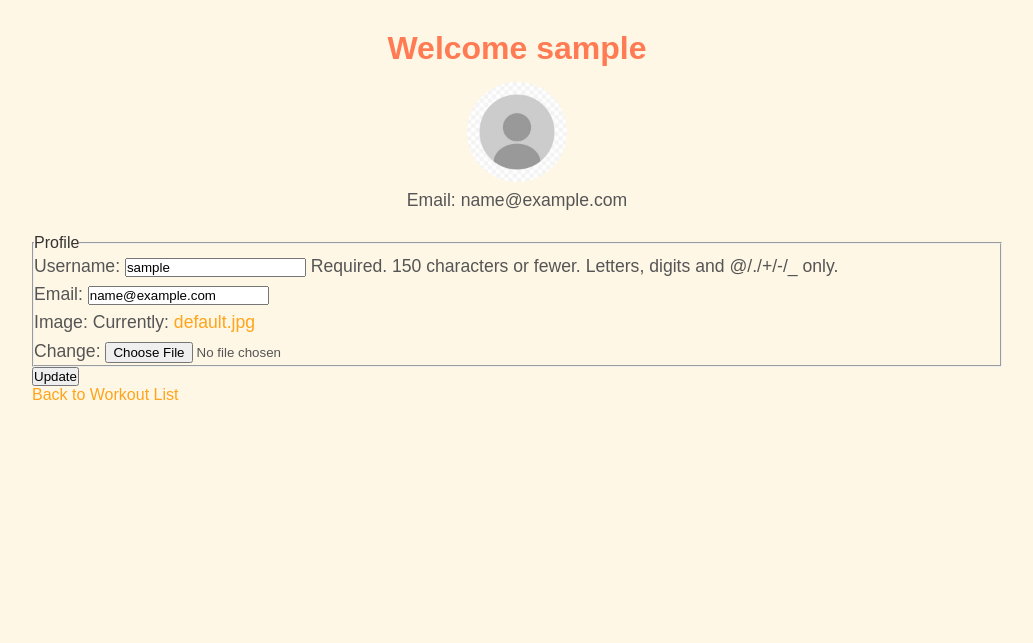
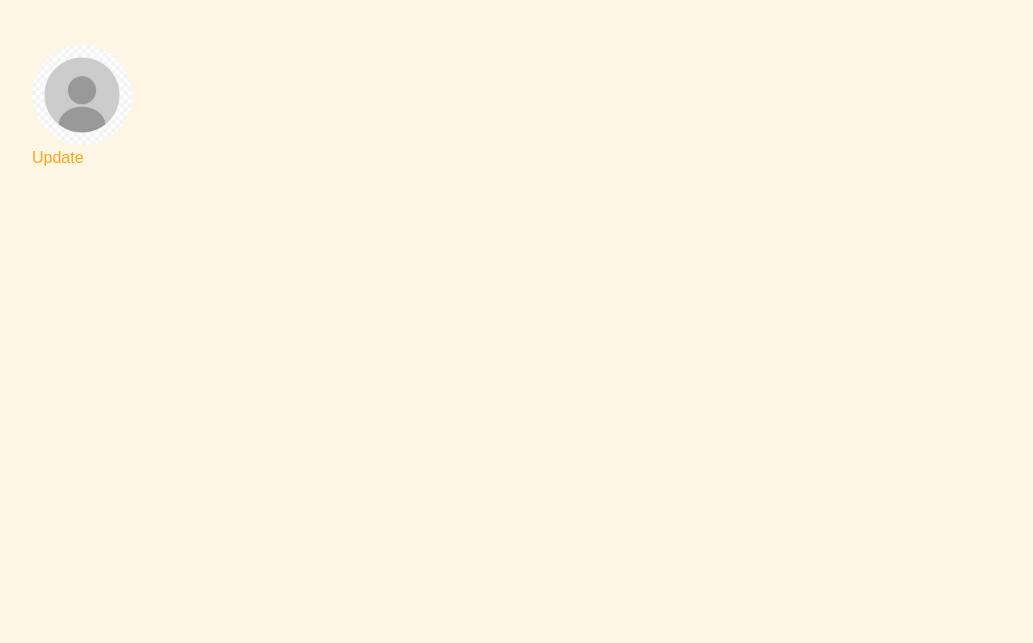
Before and after one commit to juancmorenoh/django_triathlon_tracker, a Django app: page /profile/ in a window 1280 px wide. Shown: the part 60-703 px from the top of the page, without its empty margins (123-1156 px from the left). Run offline with Django 5.2, Linux system fonts and the light colour scheme; the visitor is signed in with stand-in values (Sample User, id 1).

Commit message:
Separate profile and profile update

```diff
--- a/apps/users/templates/users/profile.html
+++ b/apps/users/templates/users/profile.html
@@ -3,25 +3,11 @@
 {% block title %} Profile {% endblock %}
 
 {% block content %}
-    <div class="profile-container">
-        <h1>Welcome <span>{{ user.username }}</span></h1>
-        <div class="profile-img-container">
-            <img src="{{ user.profile.image.url }}" alt="Mypic">
-        </div>
-        <p>Email: {{ user.email }}</p>
+    <div class="profile-img-container">
+        <img src="{{ user.profile.image.url }}" alt="Mypic">
     </div>
 
-    <!--Forms-->
-    <form method="POST" enctype="multipart/form-data">
-        {% csrf_token %}
-        <fieldset>
-            <legend>Profile</legend>
-            {{ user_form.as_p }}
-            {{ profile_form.as_p }}
-        </fieldset>
-        <button type="submit">Update</button>
-    </form>
 
-    <a href="{% url 'workout_list' %}">Back to Workout List</a>
 
+    <a href="{% url 'profile_update' %}">Update</a>
 {% endblock %}
--- a/apps/users/views.py
+++ b/apps/users/views.py
@@ -22,7 +22,7 @@ def register(request):
 
 
 @login_required
-def profile(request):
+def update_profile(request):
     if request.method == 'POST':
         user_form =  UserUpdateForm(request.POST, instance=request.user)
         profile_form = ProfileUpdateForm(request.POST,
@@ -40,4 +40,9 @@ def profile(request):
         'user_form': user_form,
         'profile_form': profile_form
     }
+    return render(request, 'users/update_profile.html', context)
+
+
+def profile(request):
+    context = {}
     return render(request, 'users/profile.html', context)
--- a/apps/workout_logs/views.py
+++ b/apps/workout_logs/views.py
@@ -71,9 +71,9 @@ def detail_workout(request,workout_id):
 #CRUD RACE MODEL
 @login_required
 def races(request):
+
+    user_races = Race.objects.filter(user = request.user)
     current_date = datetime.now()
-    user_races = Race.objects.filter(user = request.user)
-
     upcoming_races = Race.objects.filter(date__gte=current_date)
     past_races = Race.objects.filter(date__lt=current_date)
     past_races_count = past_races.count()
--- a/triathlon_tracker/urls.py
+++ b/triathlon_tracker/urls.py
@@ -29,6 +29,7 @@ urlpatterns = [
     path('home/', workout_logs_views.home, name='home'),
     path('register/', user_views.register, name='register'),
     path('profile/', user_views.profile, name='profile'),
+    path('profile/update', user_views.update_profile, name='profile_update'),
     path('login/', auth_views.LoginView.as_view(template_name ='users/login.html'), name='login'),
     path('logout/', auth_views.LogoutView.as_view(template_name ='users/logout.html'), name='logout'),
 
```
Also changed, not shown: apps/users/templates/users/update_profile.html (added, +21 -0 lines).
